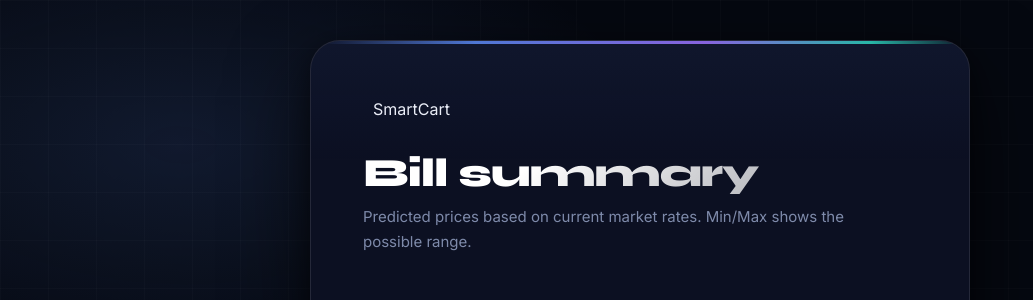
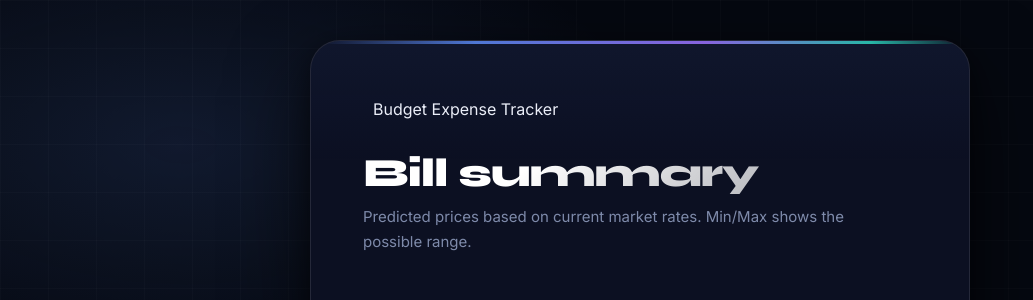
Before and after one commit to Sibirajan1/Budget_Expense_Tracker, a Flask app: page /calculate in a window 1280 px wide. Shown: the top 300 px of the page, without its empty margins (0-1033 px from the left). Run offline with Flask 3, Linux system fonts and the light colour scheme; parts of the project's set-up code (start-up, migrations or seed data) failed here and were passed over.

Commit message:
Update brand name from SmartCart to Budget Expense Tracker

```diff
--- a/templates/calculate.html
+++ b/templates/calculate.html
@@ -14,7 +14,7 @@
     <!-- Brand -->
     <div class="brand">
       <span class="brand-dot"></span>
-      SmartCart
+      Budget Expense Tracker
     </div>
 
     <!-- Heading -->
```
